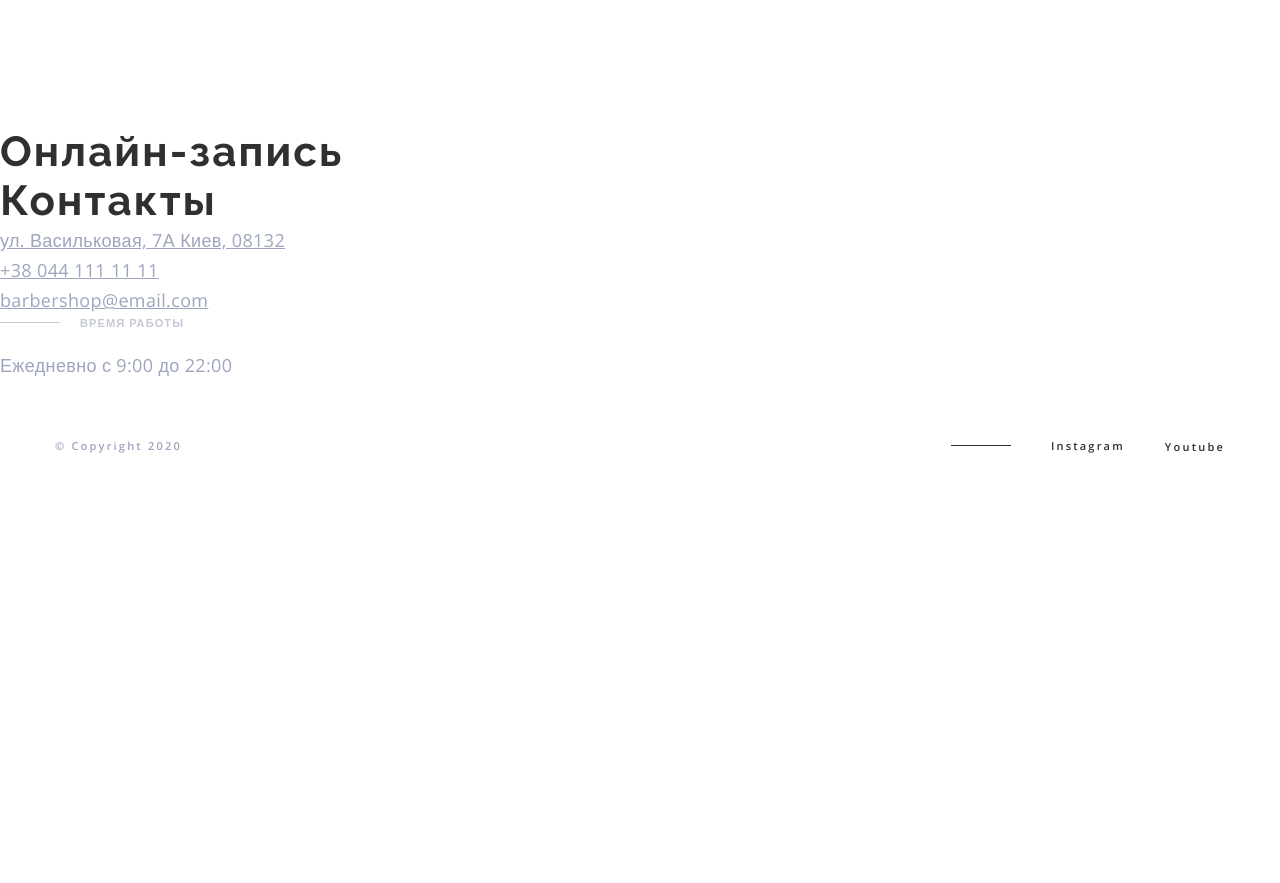
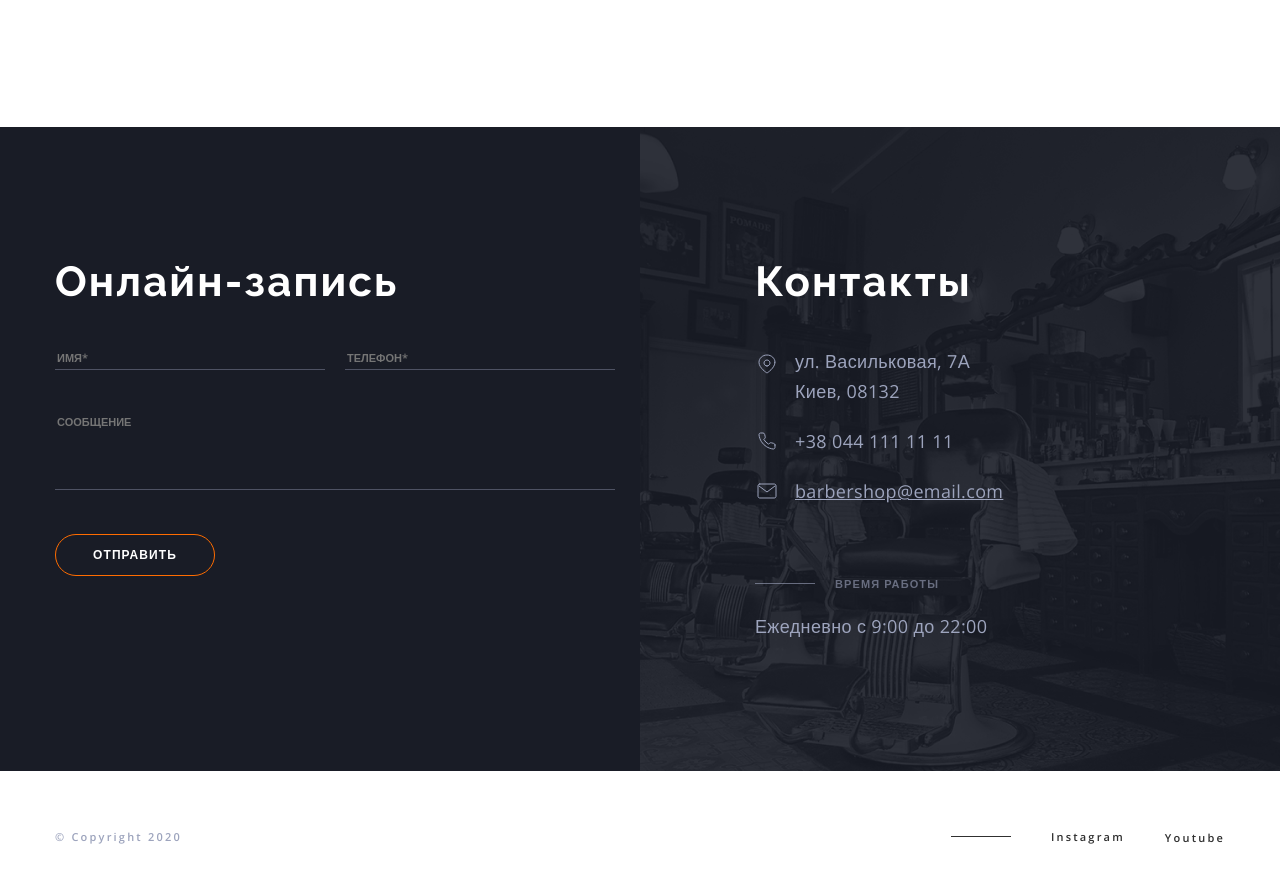
Before and after one commit to Olexiy-repin/fe-core-30-online, a plain HTML site: page index.html in a window 1280 px wide. Shown: the part 4131-5014 px from the top of the page. Before the commit the page ends 4641 px from the top, so only its background shows below. Drawn offline with nearby package versions, Linux system fonts and the light colour scheme.

Commit message:
Added contact form

```diff
--- a/css/styles.css
+++ b/css/styles.css
@@ -593,11 +593,116 @@ img {
 }
 /* =============== END GALLERY ===============*/
 
+/* =============== CONTACT ===============*/
+.contact {
+  display: flex;
+  background-color: #191c26;
+}
+
+.contact .title {
+  margin-bottom: 40px;
+}
+
+.contact .address {
+  margin-bottom: 70px;
+}
 /* =============== CONTACT FORM ===============*/
+.contact-form-section {
+  width: 50%;
+  padding-top: 130px;
+  padding-bottom: 130px;
+  padding-right: 25px;
+}
 
+.contact-form-section .title {
+  width: 560px;
+  margin-left: auto;
+}
+
+.contact-form {
+  width: 560px;
+  display: flex;
+  flex-wrap: wrap;
+  justify-content: space-between;
+  margin-left: auto;
+}
+
+.contact-form ::placeholder {
+  text-transform: uppercase;
+}
+
+.contact-form__input {
+  width: 270px;
+  height: 24px;
+  font-size: 11px;
+  font-weight: 600;
+  border: none;
+  background-color: transparent;
+  border-bottom: 1px solid rgba(157, 164, 189, 0.4);
+  color: #fff;
+  margin-bottom: 44px;
+  transition: all 250ms linear;
+}
+
+.contact-form__input:focus,
+.contact-form__message:focus {
+  outline: none;
+  border-color: #fff;
+}
+
+.contact-form__input:focus::placeholder,
+.contact-form__message:focus::placeholder {
+  color: #fff;
+}
+
+.contact-form__message {
+  width: 100%;
+  height: 76px;
+  font-size: 11px;
+  font-weight: 600;
+  border: none;
+  background-color: transparent;
+  border-bottom: 1px solid rgba(157, 164, 189, 0.4);
+  resize: none;
+  color: #fff;
+  margin-bottom: 44px;
+  transition: all 250ms linear;
+}
+
+.contact-form__btn {
+  min-width: 160px;
+  border: 1px solid var(--accent-color);
+  border-radius: 25px;
+  font-weight: 600;
+  font-size: 12px;
+  line-height: 1.333;
+  letter-spacing: 0.09em;
+  text-transform: uppercase;
+  background-color: transparent;
+  cursor: pointer;
+  padding: 12px 20px;
+  color: #fff;
+
+  transition: all 250ms linear;
+}
+
+.contact-form__btn:hover,
+.contact-form__btn:focus {
+  background-color: var(--accent-color);
+  color: #fff;
+}
 /* =============== END CONTACT FORM ===============*/
 
 /* =============== CONTACT INFORMATION ===============*/
+.contact-information {
+  width: 50%;
+  padding-top: 130px;
+  padding-left: 115px;
+  padding-bottom: 130px;
+  background-image: url("../images/contact/bg.png");
+  background-size: cover;
+}
+
 .contact-list__link,
 .contact-information__date {
   font-weight: 400;
@@ -607,7 +712,27 @@ img {
   color: #9da4bd;
 }
 
+.contact-list__link {
+  display: flex;
+  align-items: center;
+}
+
+.contact-list__icon {
+  margin-right: 16px;
+}
+
+.contact-list__item:first-child .contact-list__icon {
+  align-self: flex-start;
+  margin-top: 6px;
+}
+
+.contact-list__item:not(:last-child) {
+  margin-bottom: 20px;
+}
+
 /* =============== END CONTACT INFORMATION ===============*/
+
+/* =============== END CONTACT ===============*/
 
 /* =============== FOOTER ===============*/
 .footer {
--- a/index.html
+++ b/index.html
@@ -330,27 +330,41 @@
         </section>
 
         <!-- CONTACT -->
-        <div>
+        <div class="contact">
             <!-- CONTACT FORM -->
             <section class="contact-form-section">
-                <h2 class="title">Онлайн-запись</h2>
+                <h2 class="title title title_dark-theme">Онлайн-запись</h2>
+                <form action="#" class="contact-form">
+                    <input type="text" name="user_name" class="contact-form__input" placeholder="Имя*" required>
+                    <input type="tel" name="user_phone" class="contact-form__input" placeholder="Телефон*" required>
+                    <textarea name="user_message" class="contact-form__message" placeholder="сообщение"></textarea>
+                    <button type="submit" class="contact-form__btn">отправить</button>
+                </form>
             </section>
 
             <!-- CONTACT INFORMATION -->
             <section class="contact-information">
-                <h2 class="title">Контакты</h2>
+                <h2 class="title title_dark-theme">Контакты</h2>
                 <address class="address">
-                    <ul class="contact-list">
+                    <ul class="contact-list list">
                         <li class="contact-list__item">
-                            <a class="contact-list__link" href="https://goo.gl/maps/fSdhoyAyDwtJdrEC6"
-                                target="_blank">ул. Васильковая, 7А Киев,
-                                08132</a>
+                            <a class="contact-list__link link" href="https://goo.gl/maps/fSdhoyAyDwtJdrEC6"
+                                target="_blank">
+                                <svg class="contact-list__icon" width="24" height="24">
+                                    <use href="./images/sprite.svg#map-pin"></use>
+                                </svg> ул. Васильковая, 7А <br> Киев, 08132</a>
                         </li>
                         <li class="contact-list__item">
-                            <a class="contact-list__link" href="tel:+380441111111">+38 044 111 11 11</a>
+                            <a class="contact-list__link link" href="tel:+380441111111">
+                                <svg class="contact-list__icon" width="24" height="24">
+                                    <use href="./images/sprite.svg#phone"></use>
+                                </svg> +38 044 111 11 11</a>
                         </li>
                         <li class="contact-list__item">
-                            <a class="contact-list__link" href="mailto:barbershop@email.com">barbershop@email.com</a>
+                            <a class="contact-list__link" href="mailto:barbershop@email.com">
+                                <svg class="contact-list__icon" width="24" height="24">
+                                    <use href="./images/sprite.svg#mail "></use>
+                                </svg> barbershop@email.com</a>
                         </li>
                     </ul>
                 </address>
```
Also changed, not shown: images/contact/bg.png (added), 2 other files.
